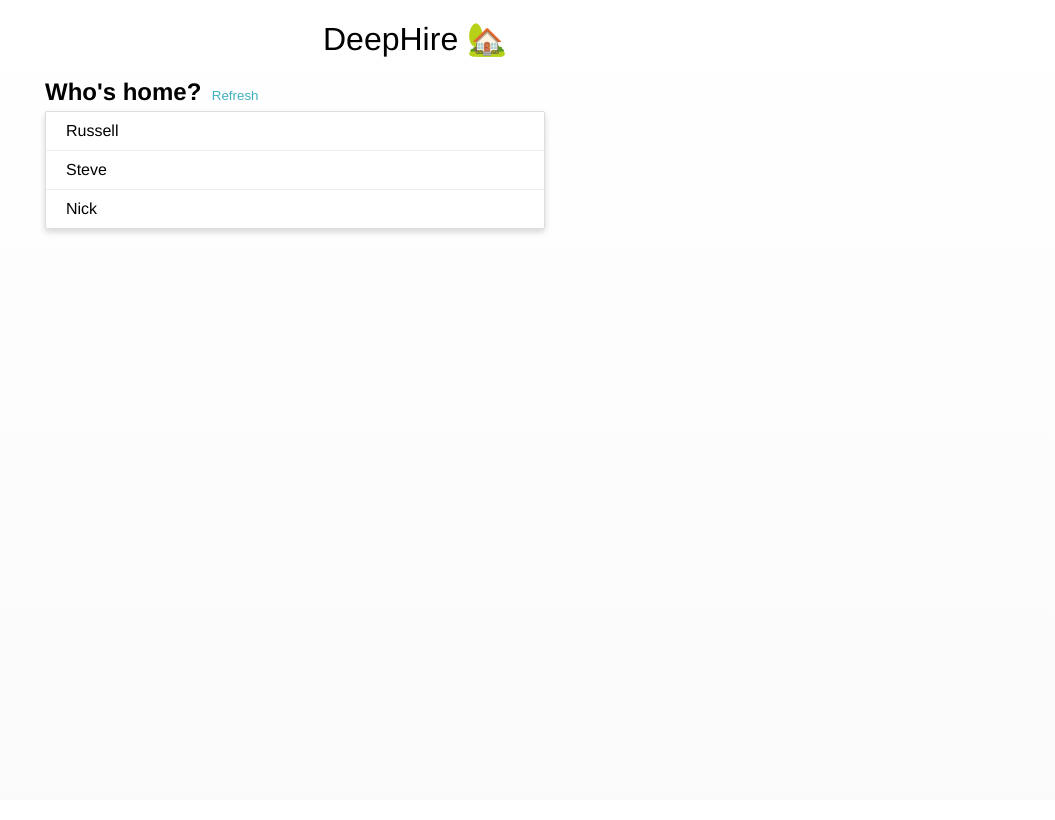
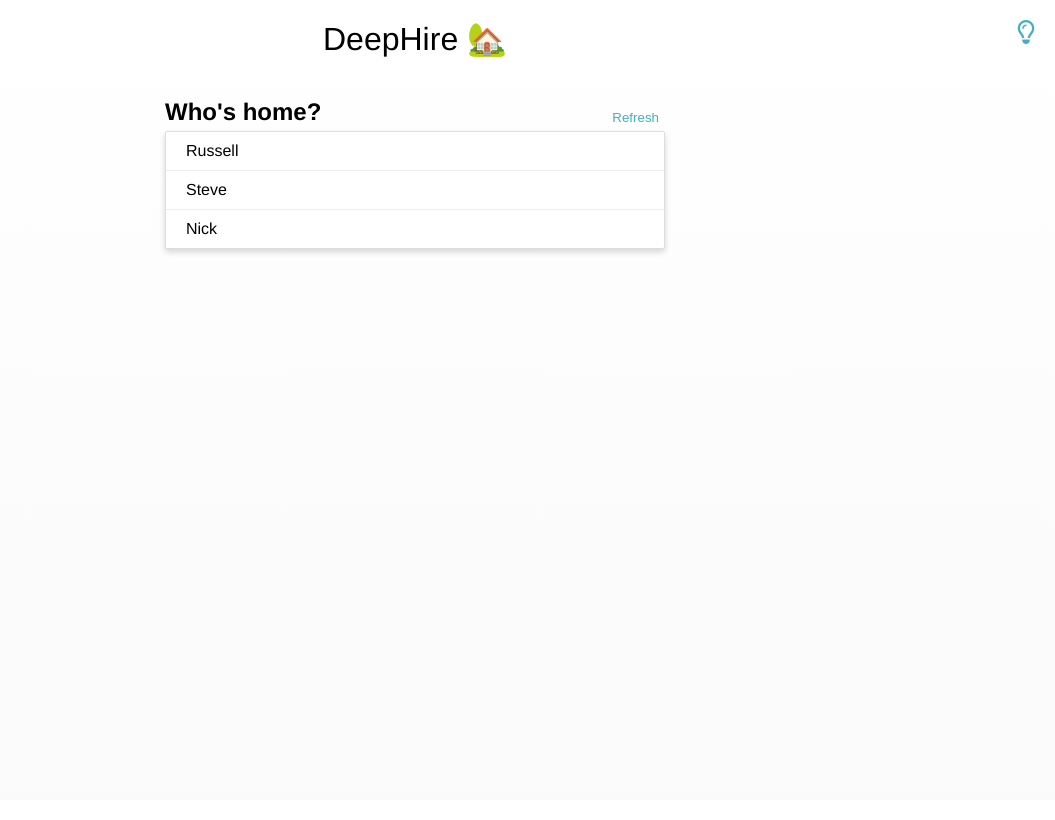
Before and after one commit to RusseII/dh_house, a Flask app: page / in a window 1280 px wide. Shown: the whole page, without its empty margins (225-1280 px from the left). After the commit the page ends 254 px from the top, so only its background shows below. Run offline with Flask 2, Linux system fonts and the light colour scheme; some libraries are stand-ins or nearby versions.

Commit message:
Adds dark theme

```diff
--- a/static/css/main.css
+++ b/static/css/main.css
@@ -11,17 +11,62 @@ html, body {
 }
 
 body {
+	position: relative;
 	background: linear-gradient(to top, #FAFAFA, #FFF);
 	font-family: 'Helvetica Neue', Helvetica, sans-serif;
 
 	overflow: hidden;
+
+	transition: color 1s ease;
 }
 
-h1 {
+body:before {
+	content: '';
+	position: absolute;
+	top: 0; left: 0; right: 0; bottom: 0;
+	opacity: 0;
+	background: linear-gradient(to top, #323232, #000);
+
+	transition: opacity 1s ease;
+
+	z-index: 0;
+}
+
+body.dark-theme {
+	color: #FAFAFA;
+}
+
+body.dark-theme:before {
+	opacity: 1;
+}
+
+header {
+	position: relative;
+	padding: 20px 0;
+}
+
+header h1 {
 	font-family: Helvetica, sans-serif;
 	font-weight: 300;
 	text-align: center;
-	margin: 20px auto 0;
+	margin: 0;
+}
+
+#settings {
+	position: absolute;
+	top: 0; right: 0;
+	padding: 10px;
+}
+
+#settings .fa {
+	font-size: 1.5rem;
+	padding: 10px;
+	color: #42B0C0;
+	cursor: pointer;
+}
+
+#settings .fa:hover {
+	color: #206168;
 }
 
 a {
@@ -37,13 +82,15 @@ main {
 	justify-content: space-around;
 	width: 100%;
 	max-width: 1040px;
-
+	margin: 0 auto;
 	padding: 0 10px;
 }
 
 .info-card {
 	width: 100%;
 	max-width: 500px;
+
+	z-index: 10;
 }
 
 .info-card h2 {
@@ -58,6 +105,7 @@ main {
 	color: #42B0C0;
 	cursor: pointer;
 	outline: none;
+	align-self: flex-end;
 }
 
 .small-link:visited {
@@ -67,6 +115,21 @@ main {
 .small-link:hover {
 	color: #42B0C0;
 	text-decoration: underline;
+}
+
+.info-card-header {
+	display: flex;
+	justify-content: flex-end;
+	width: 100%;
+
+	margin-bottom: 5px;
+}
+
+.info-card-header h2 {
+	width: 100%;
+	align-self: flex-start;
+
+	margin-bottom: 0;
 }
 
 .info-card-content {
--- /dev/null
+++ b/static/js/main.js
@@ -0,0 +1,17 @@
+function toggleTheme() {
+	var el = document.body;
+	var className = "dark-theme";
+	if (el.classList) {
+		el.classList.toggle(className);
+	} else {
+		var classes = el.className.split(' ');
+		var existingIndex = classes.indexOf(className);
+
+		if (existingIndex >= 0)
+			classes.splice(existingIndex, 1);
+		else
+			classes.push(className);
+
+		el.className = classes.join(' ');
+	}
+}
--- a/templates/roommates.html
+++ b/templates/roommates.html
@@ -9,6 +9,7 @@
     <meta name="author" content="">
 
     <link rel="stylesheet" type="text/css" href="../static/css/main.css">
+    <script src="https://use.fontawesome.com/cafb61558f.js"></script>
 
     <title>DeepHire House</title>
 </head>
@@ -17,13 +18,18 @@
 
     <header>
         <h1>DeepHire 🏡</h1>
+        <div id="settings">
+            <i class="fa fa-lightbulb-o" aria-hidden="true" onclick="toggleTheme()"></i>
+        </div>
     </header>
 
     <main>
 
         <div id="who-is-home" class="info-card">
-            <h2>Who's home?</h2>
-            <button class="small-link" onclick="request_scan()">Refresh</button>
+            <div class="info-card-header">
+                <h2>Who's home?</h2>
+                <button class="small-link" onclick="request_scan()">Refresh</button>
+            </div>
             <div class="info-card-content">
                 <ul>
                     <li id="russell-home">Russell</li>
@@ -40,7 +46,9 @@
     </main>
 
     <script src="https://cdnjs.cloudflare.com/ajax/libs/socket.io/1.7.2/socket.io.min.js"></script>
+    <script src="../static/js/main.js"></script>
     <script src="../static/js/whoIsHome.js"></script>
+    <script src="../static/js/shoppingList.js"></script>
 
 </body>
 
```
Also changed, not shown: static/js/shoppingList.js (added).
